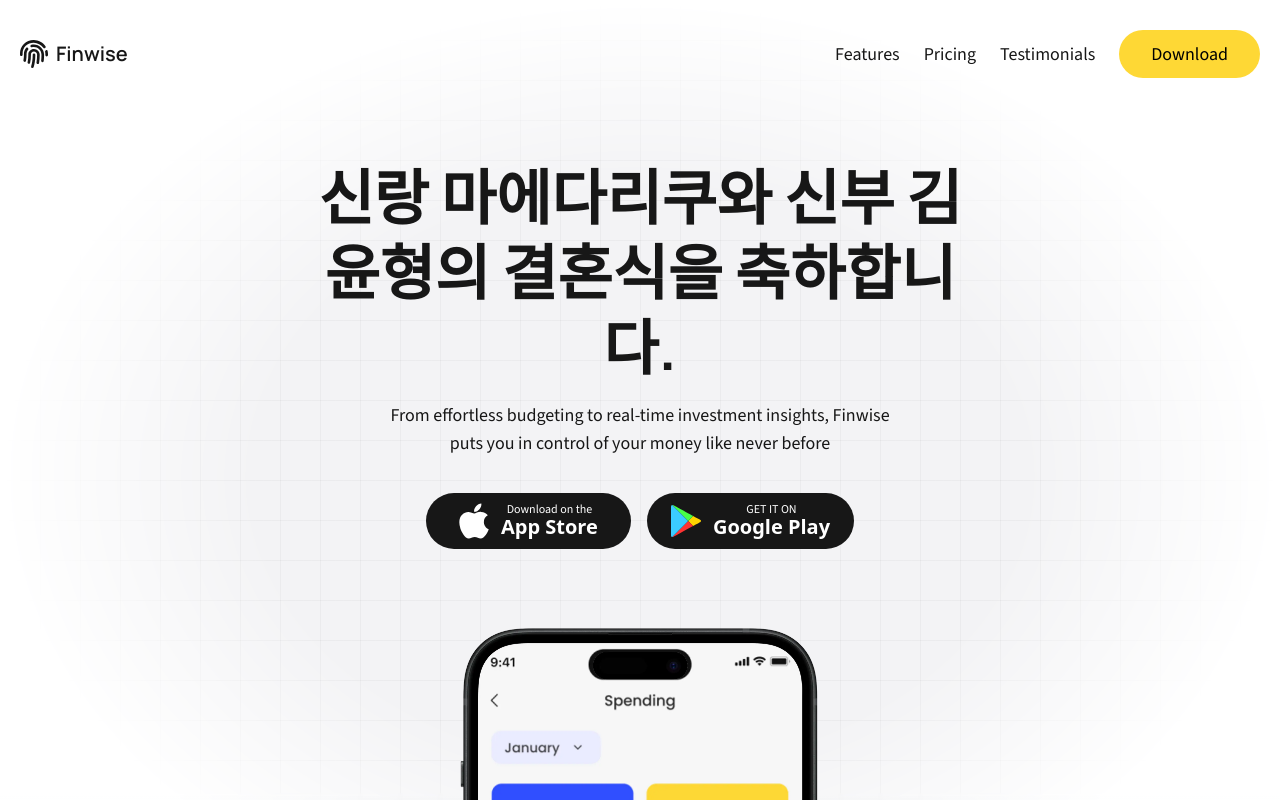
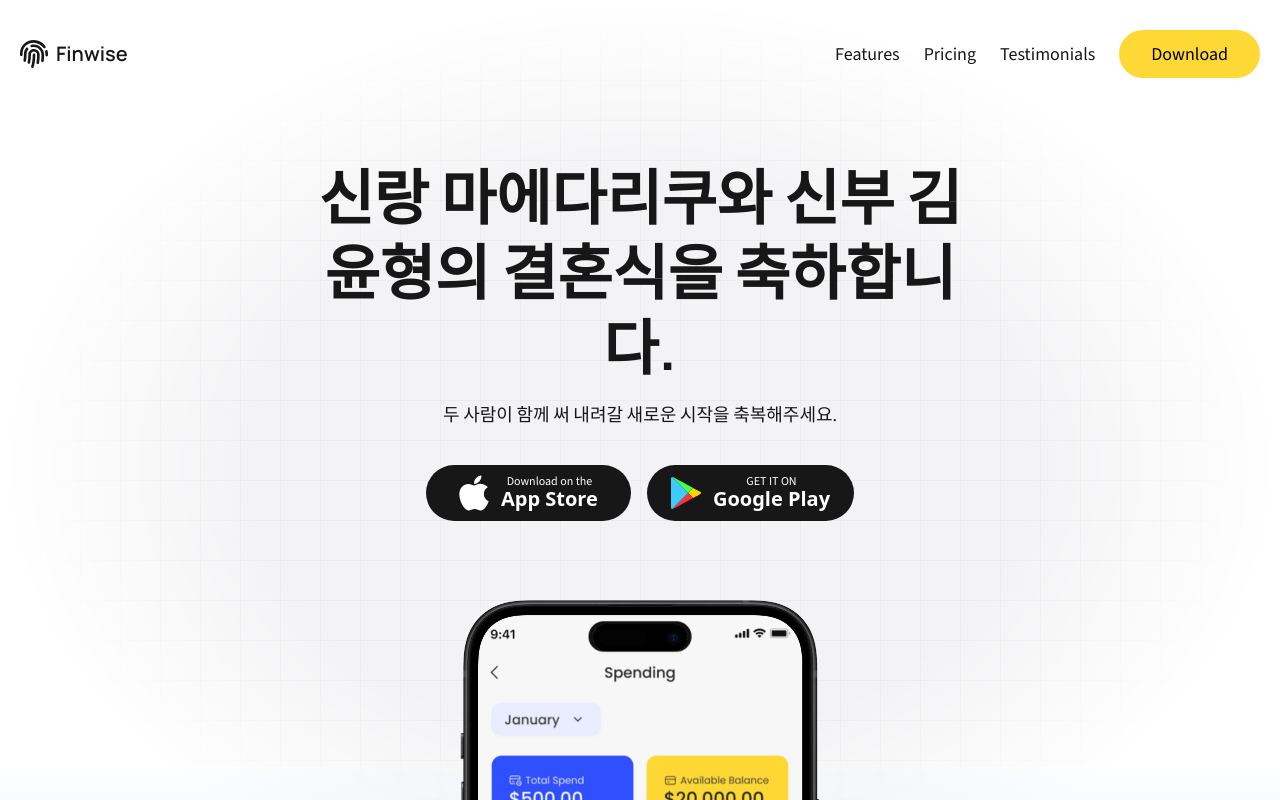
Before and after one commit to iamdkfl/finwise-saas-landing-page, a Next.js app: page / in a window 1280 px wide. Shown: the top 800 px of the page. Built offline with nearby package versions, Linux system fonts and the light colour scheme.

Commit message:
Update hero subheading to Korean text

```diff
--- a/src/data/hero.ts
+++ b/src/data/hero.ts
@@ -1,5 +1,5 @@
 export const heroDetails = {
     heading: 'Smart, Secure, Simple Financial Management',
-    subheading: 'From effortless budgeting to real-time investment insights, Finwise puts you in control of your money like never before',
+    subheading: '두 사람이 함께 써 내려갈 새로운 시작을 축복해주세요.',
     centerImageSrc: '/images/hero-mockup.webp',
 }
```
